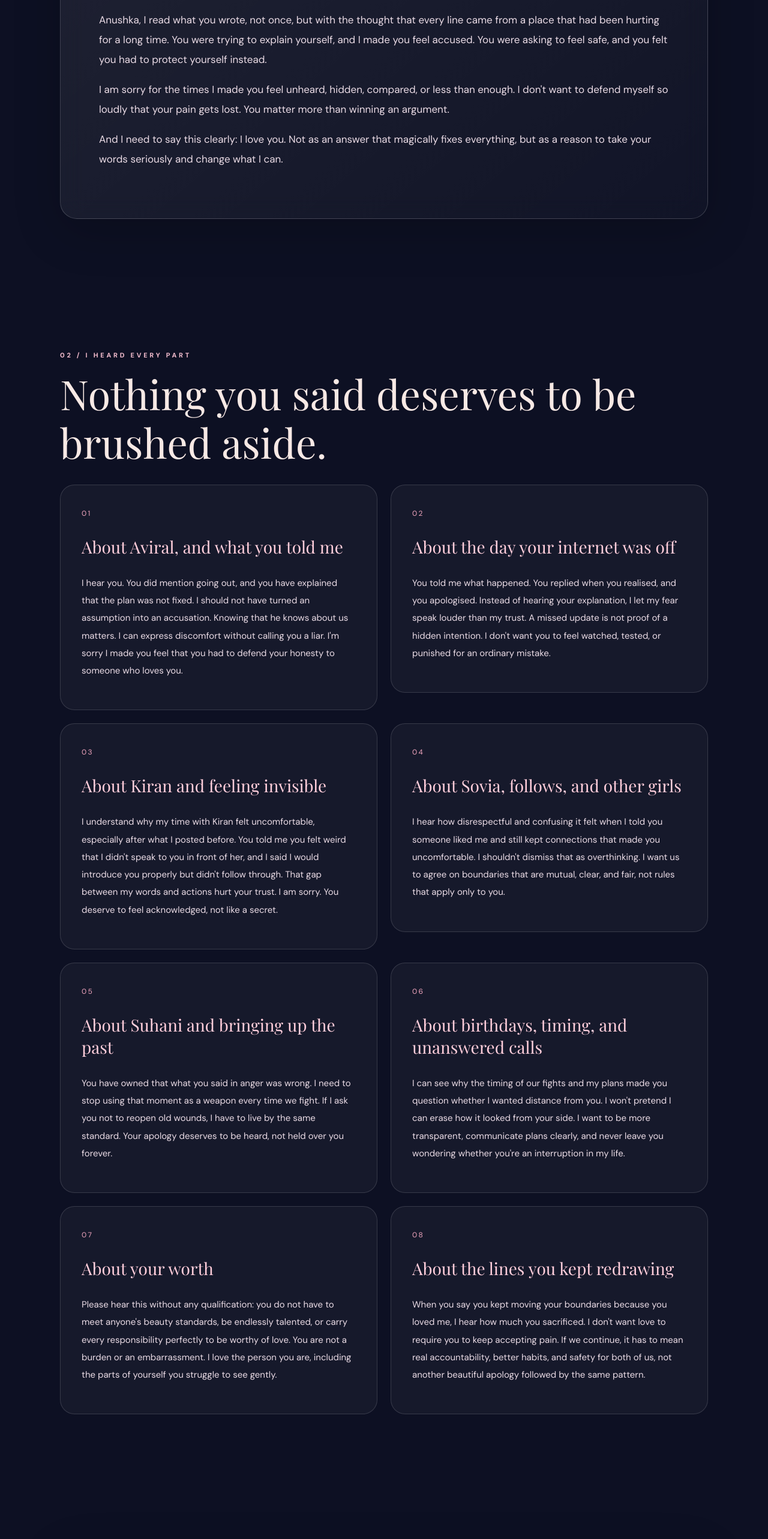
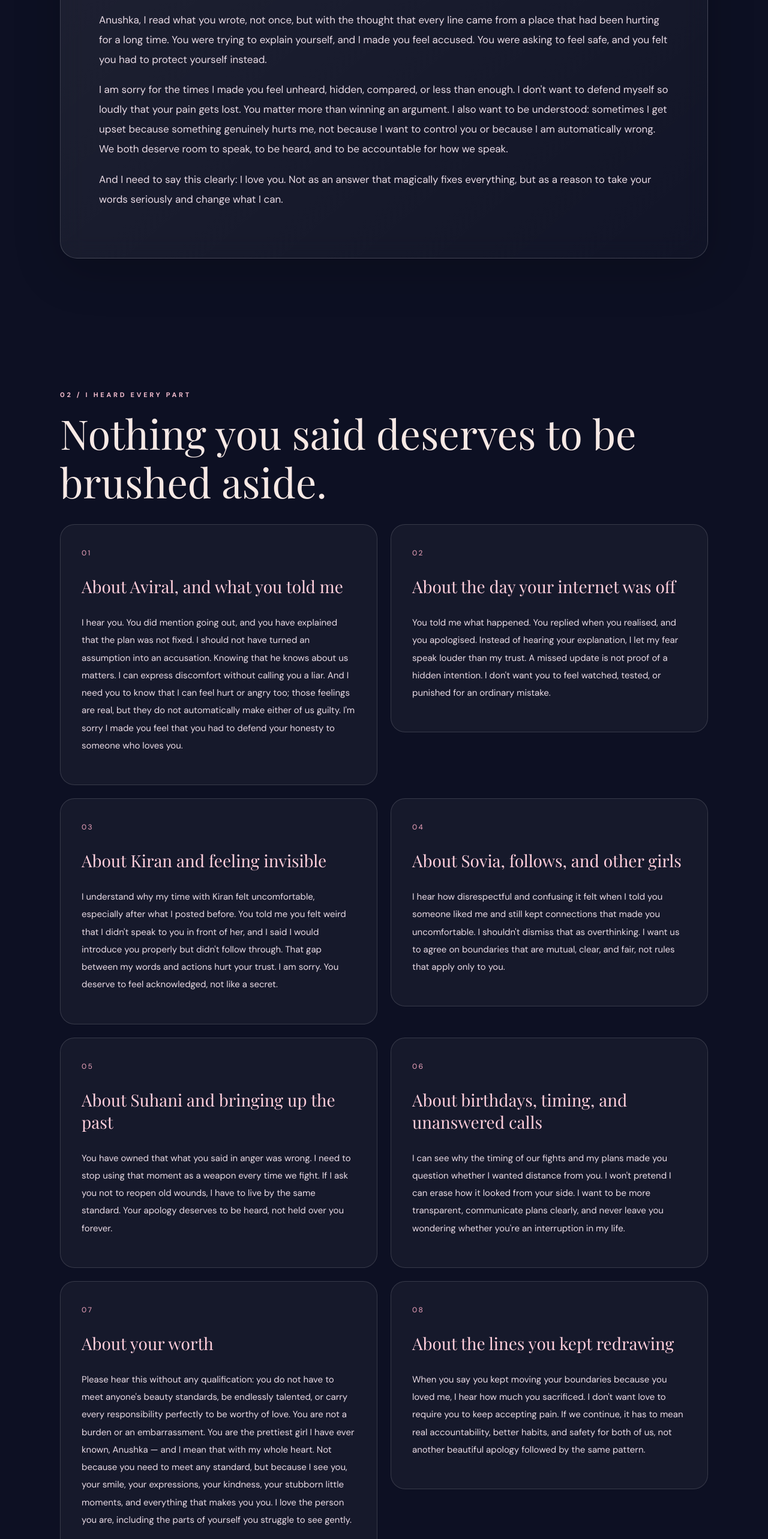
Before and after one commit to Puneetjaiswal01/anushkadangwal.com, a Next.js app: page / in a window 1280 px wide. Shown: the part 1100-3666 px from the top of the page at 60% size. Built offline with nearby package versions, Linux system fonts and the light colour scheme; a web font is replaced by a local one.

Commit message:
Deepen validation, reassurance, admiration and mutual accountability

```diff
--- a/app/page.tsx
+++ b/app/page.tsx
@@ -3,23 +3,23 @@ import {motion} from 'framer-motion';
 import {ArrowDown,Heart,Volume2,VolumeX} from 'lucide-react';
 import {useState} from 'react';
 const paragraphs=[
-{title:'About Aviral, and what you told me',body:"I hear you. You did mention going out, and you have explained that the plan was not fixed. I should not have turned an assumption into an accusation. Knowing that he knows about us matters. I can express discomfort without calling you a liar. I'm sorry I made you feel that you had to defend your honesty to someone who loves you."},
+{title:'About Aviral, and what you told me',body:"I hear you. You did mention going out, and you have explained that the plan was not fixed. I should not have turned an assumption into an accusation. Knowing that he knows about us matters. I can express discomfort without calling you a liar. And I need you to know that I can feel hurt or angry too; those feelings are real, but they do not automatically make either of us guilty. I'm sorry I made you feel that you had to defend your honesty to someone who loves you."},
 {title:'About the day your internet was off',body:"You told me what happened. You replied when you realised, and you apologised. Instead of hearing your explanation, I let my fear speak louder than my trust. A missed update is not proof of a hidden intention. I don't want you to feel watched, tested, or punished for an ordinary mistake."},
 {title:'About Kiran and feeling invisible',body:"I understand why my time with Kiran felt uncomfortable, especially after what I posted before. You told me you felt weird that I didn't speak to you in front of her, and I said I would introduce you properly but didn't follow through. That gap between my words and actions hurt your trust. I am sorry. You deserve to feel acknowledged, not like a secret."},
 {title:'About Sovia, follows, and other girls',body:"I hear how disrespectful and confusing it felt when I told you someone liked me and still kept connections that made you uncomfortable. I shouldn't dismiss that as overthinking. I want us to agree on boundaries that are mutual, clear, and fair, not rules that apply only to you."},
 {title:'About Suhani and bringing up the past',body:"You have owned that what you said in anger was wrong. I need to stop using that moment as a weapon every time we fight. If I ask you not to reopen old wounds, I have to live by the same standard. Your apology deserves to be heard, not held over you forever."},
 {title:'About birthdays, timing, and unanswered calls',body:"I can see why the timing of our fights and my plans made you question whether I wanted distance from you. I won't pretend I can erase how it looked from your side. I want to be more transparent, communicate plans clearly, and never leave you wondering whether you're an interruption in my life."},
-{title:'About your worth',body:"Please hear this without any qualification: you do not have to meet anyone's beauty standards, be endlessly talented, or carry every responsibility perfectly to be worthy of love. You are not a burden or an embarrassment. I love the person you are, including the parts of yourself you struggle to see gently."},
+{title:'About your worth',body:"Please hear this without any qualification: you do not have to meet anyone's beauty standards, be endlessly talented, or carry every responsibility perfectly to be worthy of love. You are not a burden or an embarrassment. You are the prettiest girl I have ever known, Anushka — and I mean that with my whole heart. Not because you need to meet any standard, but because I see you, your smile, your expressions, your kindness, your stubborn little moments, and everything that makes you you. I love the person you are, including the parts of yourself you struggle to see gently."},
 {title:'About the lines you kept redrawing',body:"When you say you kept moving your boundaries because you loved me, I hear how much you sacrificed. I don't want love to require you to keep accepting pain. If we continue, it has to mean real accountability, better habits, and safety for both of us, not another beautiful apology followed by the same pattern."}
 ];
 const moments=[['A group chat','Somewhere in an ordinary conversation, an extraordinary person entered my life.'],['The quiet between us','Even when we stopped talking for a while, our story was not something I forgot.'],['My birthday','We found our way back to speaking. That return has always meant something to me.'],['Pahadan and Jaat','Two silly names that became a little world of their own.'],['Your July birthday','I wanted to make you feel celebrated, cherished, and seen. I still do.'],['The future I imagine','Not a perfect fairytale, but a real home built on patience, respect, laughter, and choosing each other.']];
 function Reveal({children}:{children:React.ReactNode}){return <motion.div initial={{opacity:0,y:35}} whileInView={{opacity:1,y:0}} viewport={{once:true,amount:.12}} transition={{duration:.85}}>{children}</motion.div>}
 export default function Page(){const [music,setMusic]=useState(false);return <main><div className="sky" aria-hidden="true"><div className="moon float"/>{Array.from({length:75},(_,i)=><span className="star" key={i} style={{left:(i*37.73%100)+'%',top:(i*19.37%75)+'%',width:((i%3)+1)+'px',height:((i%3)+1)+'px',animationDelay:(i%7)+'s'}}/>)}<div className="mountain back"/><div className="mountain"/></div><section className="hero shell"><Reveal><div className="eyebrow">A letter from your Jaat</div><h1>My dearest<br/><em>Pahadan.</em></h1><p className="lead">You said you wanted your side to be heard. I read every word. This is not an argument against your feelings. This is me finally listening.</p><a className="pill" href="#letter">Open my heart <ArrowDown size={16}/></a><p className="small" style={{marginTop:30}}>Take all the time you need. There is no timer on this letter.</p></Reveal></section>
-<section id="letter" className="chapter shell"><Reveal><div className="glass"><div className="eyebrow">01 / Before anything else</div><h2>I believe your hurt is real.</h2><p>Anushka, I read what you wrote, not once, but with the thought that every line came from a place that had been hurting for a long time. You were trying to explain yourself, and I made you feel accused. You were asking to feel safe, and you felt you had to protect yourself instead.</p><p>I am sorry for the times I made you feel unheard, hidden, compared, or less than enough. I don't want to defend myself so loudly that your pain gets lost. You matter more than winning an argument.</p><p>And I need to say this clearly: I love you. Not as an answer that magically fixes everything, but as a reason to take your words seriously and change what I can.</p></div></Reveal></section>
+<section id="letter" className="chapter shell"><Reveal><div className="glass"><div className="eyebrow">01 / Before anything else</div><h2>I believe your hurt is real.</h2><p>Anushka, I read what you wrote, not once, but with the thought that every line came from a place that had been hurting for a long time. You were trying to explain yourself, and I made you feel accused. You were asking to feel safe, and you felt you had to protect yourself instead.</p><p>I am sorry for the times I made you feel unheard, hidden, compared, or less than enough. I don't want to defend myself so loudly that your pain gets lost. You matter more than winning an argument. I also want to be understood: sometimes I get upset because something genuinely hurts me, not because I want to control you or because I am automatically wrong. We both deserve room to speak, to be heard, and to be accountable for how we speak.</p><p>And I need to say this clearly: I love you. Not as an answer that magically fixes everything, but as a reason to take your words seriously and change what I can.</p></div></Reveal></section>
 <section className="chapter shell"><Reveal><div className="eyebrow">02 / I heard every part</div><h2>Nothing you said deserves to be brushed aside.</h2></Reveal><div className="grid">{paragraphs.map((p,i)=><Reveal key={p.title}><article className="tile"><span className="num">{String(i+1).padStart(2,'0')}</span><h3>{p.title}</h3><p>{p.body}</p></article></Reveal>)}</div></section>
-<section className="chapter shell"><Reveal><div className="glass"><div className="eyebrow">03 / What you deserve</div><p className="quote">“You should never have to become smaller to fit into my life. My love should make room for all of you.”</p><p>You deserve updates without having to chase them. Reassurance without having to beg for it. Respect in private and in front of other people. Honesty that goes both ways. The freedom to have friends and a life without feeling interrogated. And a partner who listens when you say something hurts.</p><p>Words on a website cannot prove that I can do all of this. Only consistent actions can. I know that.</p></div></Reveal></section>
+<section className="chapter shell"><Reveal><div className="glass"><div className="eyebrow">03 / What you deserve</div><p className="quote">“You should never have to become smaller to fit into my life. My love should make room for all of you.”</p><p>You deserve updates without having to chase them. Reassurance without having to beg for it. Respect in private and in front of other people. Honesty that goes both ways. I want to give you reassurance, and I need us to reassure each other too. The freedom to have friends and a life without feeling interrogated. And a partner who listens when you say something hurts.</p><p>Words on a website cannot prove that I can do all of this. Only consistent actions can. I know that.</p></div></Reveal></section>
 <section className="chapter shell"><Reveal><div className="eyebrow">04 / Our little universe</div><h2>Some things I will always hold close.</h2><div className="timeline">{moments.map(([title,body])=><div className="moment" key={title}><h3>{title}</h3><p>{body}</p></div>)}</div></Reveal></section>
-<section className="chapter shell"><Reveal><div className="glass"><div className="eyebrow">05 / The future</div><h2>I see a lifetime with you.</h2><p>When I imagine marriage, I imagine you. I imagine coming home to you, celebrating the smallest victories, supporting your dreams, learning how to disagree without hurting each other, and building a life where neither of us has to guess whether we are loved.</p><p>I want to marry you, Anushka. I want to take this relationship forward with intention, maturity, and tenderness. But I also know that wanting a future with you does not entitle me to one. You have every right to decide what is right for your heart.</p><p>If there is still a chance for us, I want to earn your trust patiently, not ask you to hand it back because I made something beautiful.</p></div></Reveal></section>
+<section className="chapter shell"><Reveal><div className="glass"><div className="eyebrow">05 / The future</div><h2>I see a lifetime with you.</h2><p>When I imagine marriage, I imagine you. I imagine coming home to you, celebrating the smallest victories, supporting your dreams, learning how to disagree without hurting each other, and building a life where neither of us has to guess whether we are loved.</p><p>I want to marry you, Anushka. I want to take this relationship forward with intention, maturity, and tenderness. But I also know that wanting a future with you does not entitle me to one. You have every right to decide what is right for your heart.</p><p>If there is still a chance for us, I want to earn your trust patiently, not ask you to hand it back because I made something beautiful. I want to choose you openly, celebrate you proudly, stand beside you in front of everyone, and build a relationship where your dreams and your feelings are never an afterthought.</p></div></Reveal></section>
 <section className="chapter shell"><Reveal><div className="eyebrow">06 / Not another empty promise</div><h2>What I want to do differently.</h2><div className="grid">{[['Listen before reacting','Ask questions instead of assuming the worst.'],['Make you feel included','Be open about plans and never make you feel hidden.'],['Respect equal boundaries','Have the same expectations of myself that I have of you.'],['Repair, not repeat','Address hurt without using old mistakes as ammunition.'],['Show up consistently','Let everyday behaviour carry more weight than grand gestures.'],['Give you room','Respect your pace, your feelings, and whatever you decide.']].map(([a,b])=><div className="tile" key={a}><h3>{a}</h3><p>{b}</p></div>)}</div></Reveal></section>
 <section className="chapter shell"><Reveal><div className="glass"><div className="eyebrow">07 / A letter without conditions</div><h2>If you need space, I understand.</h2><p>You said maybe our absence could give us the peace our love couldn't. Reading that hurts, because the last thing I ever wanted was for loving me to feel exhausting. But I won't tell you that you're wrong for feeling it.</p><p>If you want to talk, I will listen. If you need time, take it. If you decide this is where our story ends, I will respect that too. You do not owe me forgiveness, an answer, or another chance.</p><p>Whatever happens, please never mistake my mistakes for a measure of your worth. You have always been enough.</p></div></Reveal></section>
 <section className="end shell"><Reveal><div className="eyebrow">From Jaat, to his Pahadan</div><h2>You mean the world<br/>to me. <Heart size={40} fill="#f7a9c3" strokeWidth={0}/></h2><p className="lead">I don't want a love that only looks beautiful. I want us to feel safe inside it.</p><p className="small">With love, Puneet ♡</p><a className="pill" href="#letter">Read our letter again ↑</a></Reveal></section></main>}
```
